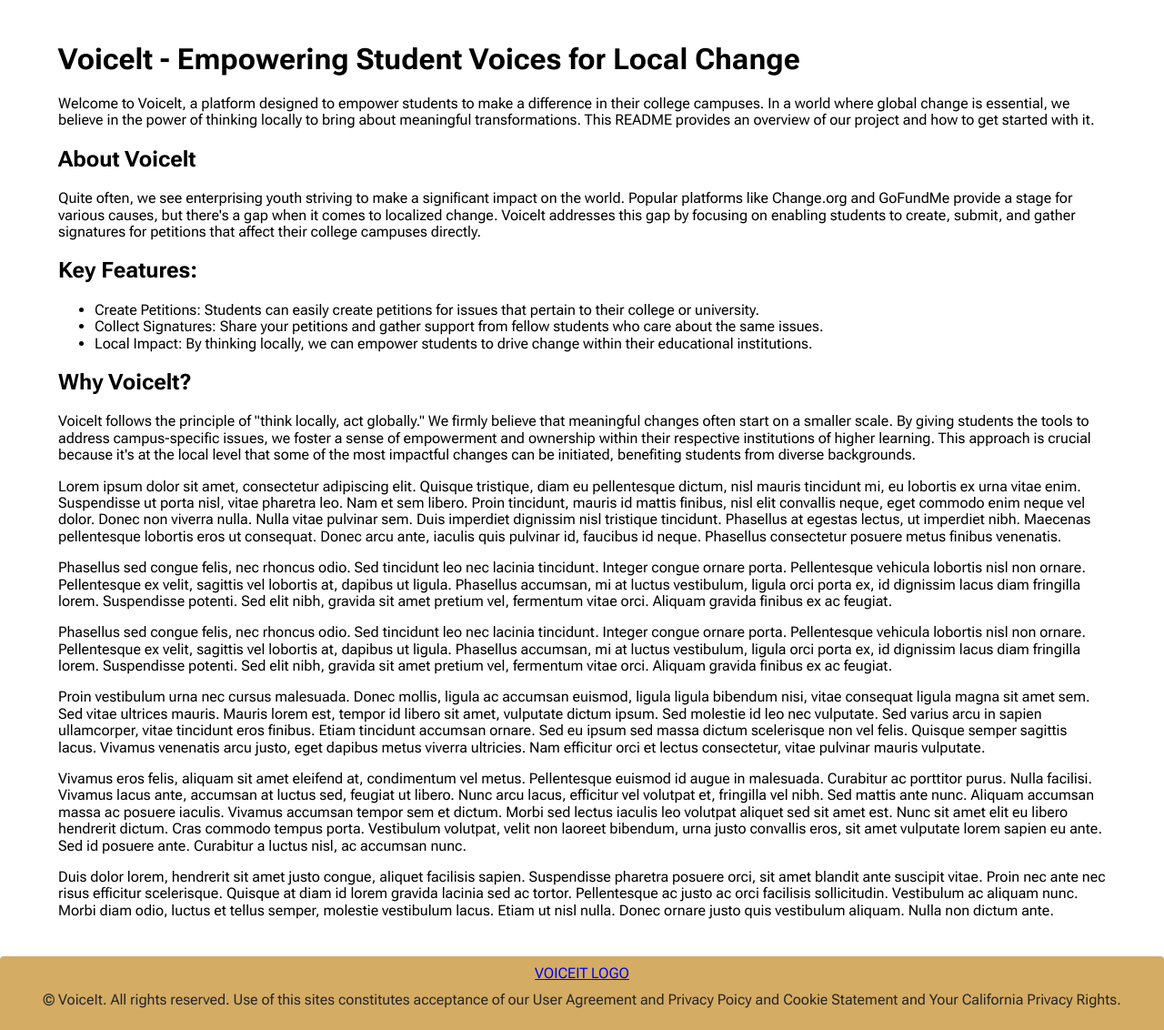
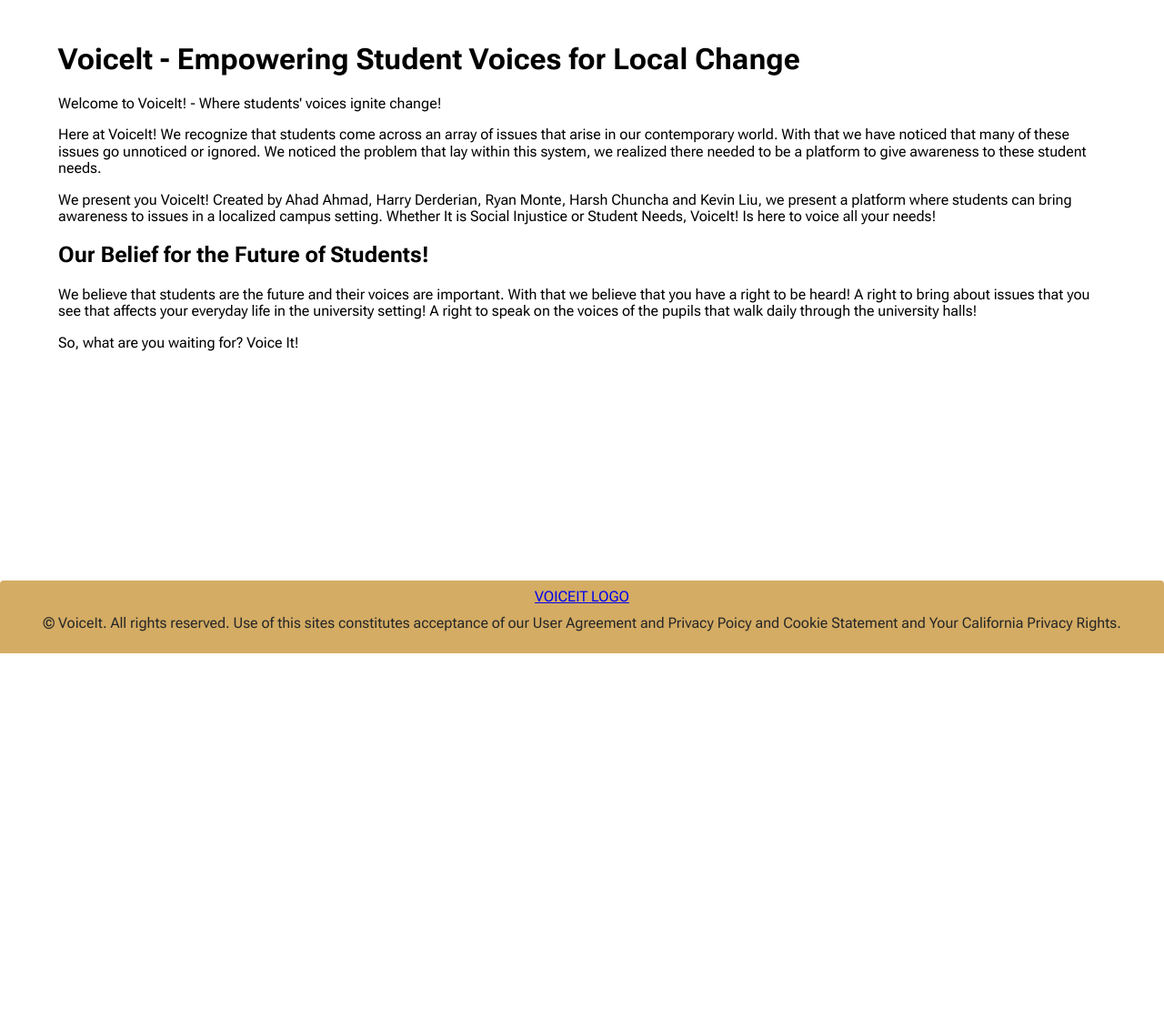
Before and after one commit to HarryDerderian/Voiceit, a Django app: page / in a window 1280 px wide. Shown: the part 82-1214 px from the top of the page at 91% size. After the commit the page ends 800 px from the top, so only its background shows below. Run offline with Django 4.2, Linux system fonts and the light colour scheme.

Commit message:
new main page

```diff
--- a/base/templates/base/home.html
+++ b/base/templates/base/home.html
@@ -4,78 +4,33 @@
     Voicelt - Empowering Student Voices for Local Change
 </h1>
 <p>
-    Welcome to Voicelt, a platform designed to empower students to make a difference in their college campuses.
-    In a world where global change is essential, we believe in the power of thinking locally to bring about meaningful transformations.
-    This README provides an overview of our project and how to get started with it.
-</p>
-<h2>
-    About Voicelt
-</h2>
 <p>
-    Quite often, we see enterprising youth striving to make a significant impact on the world.
-    Popular platforms like Change.org and GoFundMe provide a stage for various causes, but there's a gap when it comes to localized change.
-    Voicelt addresses this gap by focusing on enabling students to create, submit, and gather signatures for petitions that affect their college campuses directly.
-</p>
-
-<h2>
-    Key Features:
-</h2>
-<ul>
-    <li>
-        Create Petitions: Students can easily create petitions for issues that pertain to their college or university.
-    </li>
-    <li>
-        Collect Signatures: Share your petitions and gather support from fellow students who care about the same issues.
-    </li>
-    <li>
-        Local Impact: By thinking locally, we can empower students to drive change within their educational institutions.
-    </li>
-</ul>
-
-<h2>Why Voicelt?</h2>
-<p>Voicelt follows the principle of "think locally, act globally."
-    We firmly believe that meaningful changes often start on a smaller scale.
-    By giving students the tools to address campus-specific issues, we foster a sense of empowerment and ownership within their respective institutions of higher learning.
-    This approach is crucial because it's at the local level that some of the most impactful changes can be initiated, benefiting students from diverse backgrounds.</p>
-<p>
-Lorem ipsum dolor sit amet, consectetur adipiscing elit.
-Quisque tristique, diam eu pellentesque dictum, nisl mauris tincidunt mi, eu lobortis ex urna vitae enim.
-Suspendisse ut porta nisl, vitae pharetra leo. Nam et sem libero.
-Proin tincidunt, mauris id mattis finibus, nisl elit convallis neque, eget commodo enim neque vel dolor.
-Donec non viverra nulla. Nulla vitae pulvinar sem. Duis imperdiet dignissim nisl tristique tincidunt.
-Phasellus at egestas lectus, ut imperdiet nibh. Maecenas pellentesque lobortis eros ut consequat.
-Donec arcu ante, iaculis quis pulvinar id, faucibus id neque.
-Phasellus consectetur posuere metus finibus venenatis.
-</p>
-<p>
-Phasellus sed congue felis, nec rhoncus odio. Sed tincidunt leo nec lacinia tincidunt.
-Integer congue ornare porta. Pellentesque vehicula lobortis nisl non ornare.
-Pellentesque ex velit, sagittis vel lobortis at, dapibus ut ligula.
-Phasellus accumsan, mi at luctus vestibulum, ligula orci porta ex, id dignissim lacus diam fringilla lorem.
-Suspendisse potenti. Sed elit nibh, gravida sit amet pretium vel, fermentum vitae orci.
-Aliquam gravida finibus ex ac feugiat.
+    Welcome to VoiceIt! - Where students' voices ignite change!
 </p>
 
 <p>
-Phasellus sed congue felis, nec rhoncus odio.
-Sed tincidunt leo nec lacinia tincidunt.
-Integer congue ornare porta.
-Pellentesque vehicula lobortis nisl non ornare.
-Pellentesque ex velit, sagittis vel lobortis at, dapibus ut ligula.
-Phasellus accumsan, mi at luctus vestibulum, ligula orci porta ex, id dignissim lacus diam fringilla lorem.
-Suspendisse potenti. Sed elit nibh, gravida sit amet pretium vel, fermentum vitae orci.
-Aliquam gravida finibus ex ac feugiat.
+    Here at VoiceIt! We recognize that students come across an array of issues that arise in our contemporary world.
+    With that we have noticed that many of these issues go unnoticed or ignored. We noticed the problem that lay within
+    this system, we realized there needed to be a platform to give awareness to these student needs.
 </p>
 
 <p>
-    Proin vestibulum urna nec cursus malesuada. Donec mollis, ligula ac accumsan euismod, ligula ligula bibendum nisi, vitae consequat ligula magna sit amet sem. Sed vitae ultrices mauris. Mauris lorem est, tempor id libero sit amet, vulputate dictum ipsum. Sed molestie id leo nec vulputate. Sed varius arcu in sapien ullamcorper, vitae tincidunt eros finibus. Etiam tincidunt accumsan ornare. Sed eu ipsum sed massa dictum scelerisque non vel felis. Quisque semper sagittis lacus. Vivamus venenatis arcu justo, eget dapibus metus viverra ultricies. Nam efficitur orci et lectus consectetur, vitae pulvinar mauris vulputate.
+    We present you VoiceIt! Created by Ahad Ahmad, Harry Derderian, Ryan Monte, Harsh Chuncha and Kevin Liu, we present
+    a platform where students can bring awareness to issues in a localized campus setting. Whether It is Social
+    Injustice or Student Needs, VoiceIt! Is here to voice all your needs!
+</p>
+
+</p>
+<h2>
+    Our Belief for the Future of Students!
+</h2>
+<p>
+    We believe that students are the future and their voices are important. With that we believe that you have a right
+    to be heard! A right to bring about issues that you see that affects your everyday life in the university setting! A
+    right to speak on the voices of the pupils that walk daily through the university halls!
 </p>
 
 <p>
-    Vivamus eros felis, aliquam sit amet eleifend at, condimentum vel metus. Pellentesque euismod id augue in malesuada. Curabitur ac porttitor purus. Nulla facilisi. Vivamus lacus ante, accumsan at luctus sed, feugiat ut libero. Nunc arcu lacus, efficitur vel volutpat et, fringilla vel nibh. Sed mattis ante nunc. Aliquam accumsan massa ac posuere iaculis. Vivamus accumsan tempor sem et dictum. Morbi sed lectus iaculis leo volutpat aliquet sed sit amet est. Nunc sit amet elit eu libero hendrerit dictum. Cras commodo tempus porta. Vestibulum volutpat, velit non laoreet bibendum, urna justo convallis eros, sit amet vulputate lorem sapien eu ante. Sed id posuere ante. Curabitur a luctus nisl, ac accumsan nunc.
-</p>
-
-<p>
-    Duis dolor lorem, hendrerit sit amet justo congue, aliquet facilisis sapien. Suspendisse pharetra posuere orci, sit amet blandit ante suscipit vitae. Proin nec ante nec risus efficitur scelerisque. Quisque at diam id lorem gravida lacinia sed ac tortor. Pellentesque ac justo ac orci facilisis sollicitudin. Vestibulum ac aliquam nunc. Morbi diam odio, luctus et tellus semper, molestie vestibulum lacus. Etiam ut nisl nulla. Donec ornare justo quis vestibulum aliquam. Nulla non dictum ante.
+    So, what are you waiting for? Voice It!
 </p>
 {%endblock content%}
```
